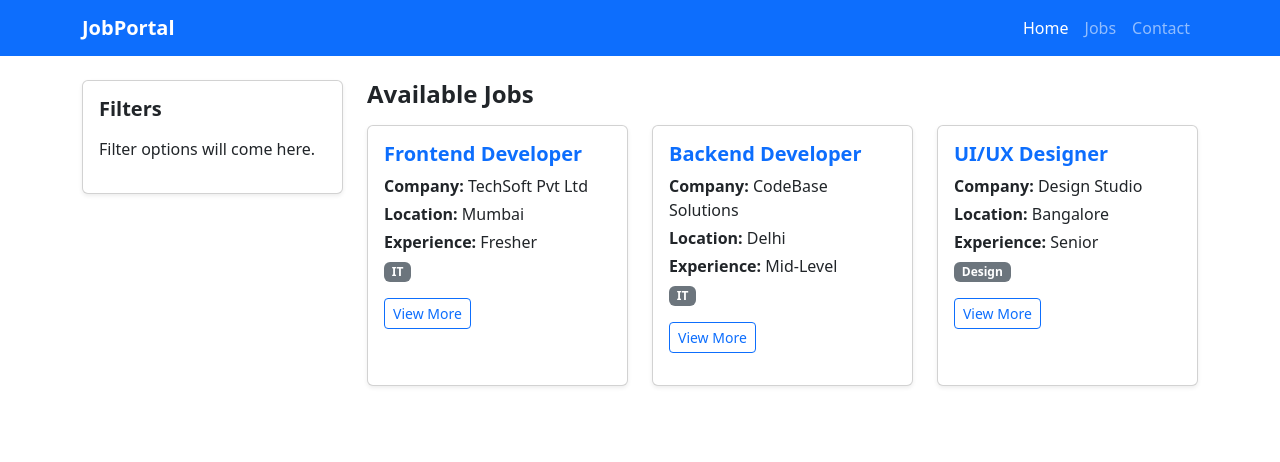
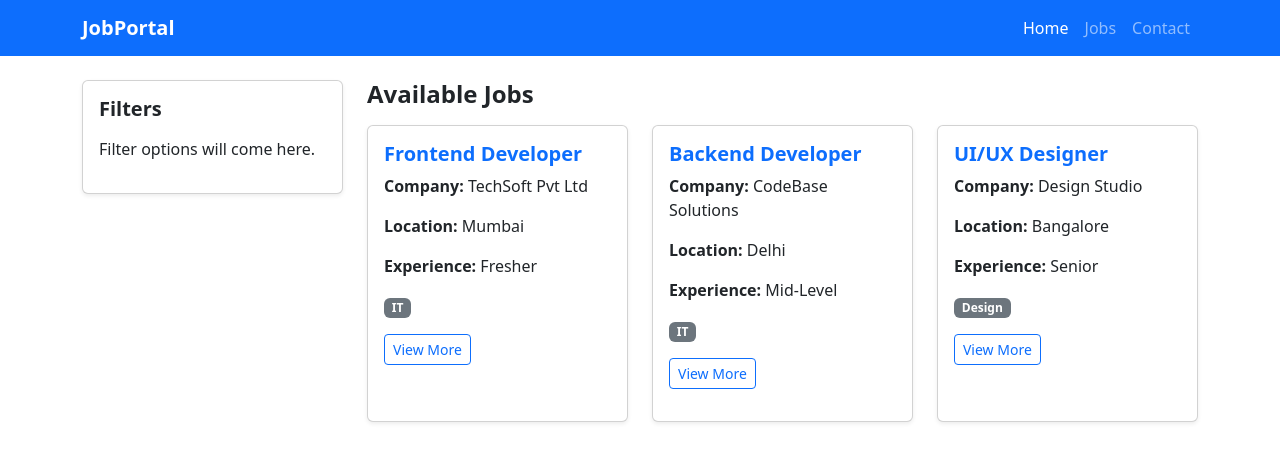
Before and after one commit to Biswajit-kar-28291/Job-Listing-Website-with-Job-Cards-and-Filters-, a React (Vite) app: page / in a window 1280 px wide. Shown: the top 462 px of the page. Built offline with nearby package versions, Linux system fonts and the light colour scheme.

Commit message:
Added job details modal with dynamic View More functionality and extended job data.

```diff
--- a/src/components/JobCard.jsx
+++ b/src/components/JobCard.jsx
@@ -1,34 +1,31 @@
 import React from "react";
 
-function JobCard({ job }) {
+function JobCard({ job, onView }) {
   return (
     <div className="card shadow-sm mb-3 h-100">
       <div className="card-body">
+
         <h5 className="card-title text-primary fw-bold">
           {job.title}
         </h5>
 
-        <p className="mb-1">
-          <strong>Company:</strong> {job.company}
-        </p>
-
-        <p className="mb-1">
-          <strong>Location:</strong> {job.location}
-        </p>
-
-        <p className="mb-1">
-          <strong>Experience:</strong> {job.experience}
-        </p>
+        <p><strong>Company:</strong> {job.company}</p>
+        <p><strong>Location:</strong> {job.location}</p>
+        <p><strong>Experience:</strong> {job.experience}</p>
 
         <span className="badge bg-secondary mb-3">
           {job.category}
         </span>
 
         <div>
-          <button className="btn btn-outline-primary btn-sm">
+          <button
+            className="btn btn-outline-primary btn-sm"
+            onClick={() => onView(job)}
+          >
             View More
           </button>
         </div>
+
       </div>
     </div>
   );
--- a/src/components/JobList.jsx
+++ b/src/components/JobList.jsx
@@ -1,16 +1,28 @@
-import React from "react";
+import React, { useState } from "react";
 import jobs from "../data/jobs";
 import JobCard from "./JobCard";
+import JobModal from "./JobModal";
 
 function JobList() {
+  const [selectedJob, setSelectedJob] = useState(null);
+
   return (
+    <>
       <div className="row">
         {jobs.map((job) => (
           <div key={job.id} className="col-md-6 col-lg-4">
-          <JobCard job={job} />
+            <JobCard job={job} onView={setSelectedJob} />
           </div>
         ))}
       </div>
+
+      {selectedJob && (
+        <JobModal
+          job={selectedJob}
+          onClose={() => setSelectedJob(null)}
+        />
+      )}
+    </>
   );
 }
 
--- /dev/null
+++ b/src/components/JobModal.jsx
@@ -0,0 +1,49 @@
+import React from "react";
+
+function JobModal({ job, onClose }) {
+  if (!job) return null;
+
+  return (
+    <div className="modal show fade d-block" tabIndex="-1">
+      <div className="modal-dialog modal-lg">
+        <div className="modal-content">
+
+          <div className="modal-header">
+            <h5 className="modal-title">{job.title}</h5>
+            <button
+              type="button"
+              className="btn-close"
+              onClick={onClose}
+            ></button>
+          </div>
+
+          <div className="modal-body">
+            <p><strong>Company:</strong> {job.company}</p>
+            <p><strong>Location:</strong> {job.location}</p>
+            <p><strong>Experience:</strong> {job.experience}</p>
+            <p><strong>Salary:</strong> {job.salary}</p>
+
+            <hr />
+
+            <p>{job.description}</p>
+          </div>
+
+          <div className="modal-footer">
+            <button className="btn btn-success">
+              Apply Now
+            </button>
+            <button
+              className="btn btn-secondary"
+              onClick={onClose}
+            >
+              Close
+            </button>
+          </div>
+
+        </div>
+      </div>
+    </div>
+  );
+}
+
+export default JobModal;
--- a/src/data/jobs.js
+++ b/src/data/jobs.js
@@ -5,7 +5,10 @@ const jobs = [
     company: "TechSoft Pvt Ltd",
     location: "Mumbai",
     experience: "Fresher",
-    category: "IT"
+    category: "IT",
+    salary: "3 - 5 LPA",
+    description:
+      "We are looking for a passionate frontend developer with knowledge of HTML, CSS, JavaScript and React."
   },
   {
     id: 2,
@@ -13,7 +16,10 @@ const jobs = [
     company: "CodeBase Solutions",
     location: "Delhi",
     experience: "Mid-Level",
-    category: "IT"
+    category: "IT",
+    salary: "5 - 8 LPA",
+    description:
+      "Looking for backend developer with Node.js and database knowledge. Experience with APIs is required."
   },
   {
     id: 3,
@@ -21,7 +27,10 @@ const jobs = [
     company: "Design Studio",
     location: "Bangalore",
     experience: "Senior",
-    category: "Design"
+    category: "Design",
+    salary: "6 - 10 LPA",
+    description:
+      "Seeking creative UI/UX designer with Figma and Adobe XD experience."
   }
 ];
 
```
Lines whose indentation alone changed are shown as unchanged.
